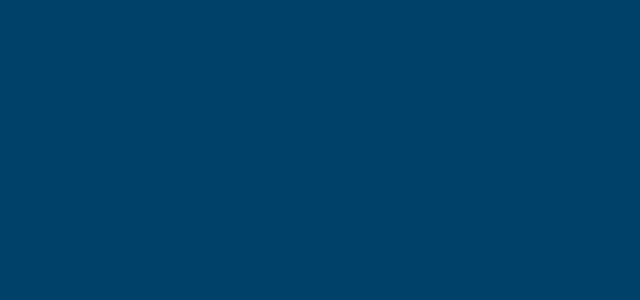
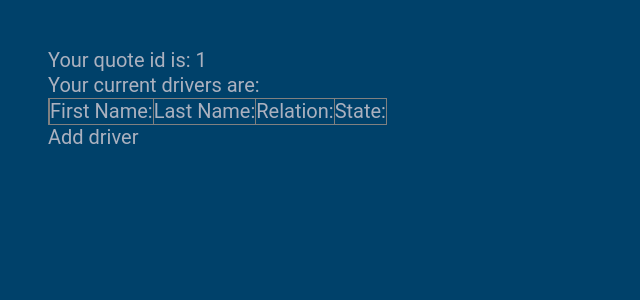
Before and after one commit to strikeouts27/django_insurance, a Django app: page /driver/list/1 in a window 1280 px wide. Before the commit the part shown is empty. Shown: the top 300 px of the page, without its empty margins (0-640 px from the left). Run offline with Django 5.2, Linux system fonts and the light colour scheme; data that the repository does not hold is empty.

Commit message:
driver list view work

```diff
--- a/django_insurance/quote/templates/base.html
+++ b/django_insurance/quote/templates/base.html
@@ -13,6 +13,7 @@
             <h1 class="title">{{ title }}</h1>
             <h2 class="subtitle">
                 {% block page_content %} {% endblock page_content%}
+                {% block list_content %} {% endblock list_content %}
             </h2>
         </section>
     </body>
--- a/django_insurance/quote/templates/driver-list.html
+++ b/django_insurance/quote/templates/driver-list.html
@@ -5,4 +5,24 @@
 
 <p>Your quote id is: {{ quote_id }}</p>
 
+<p>Your current drivers are: </p>
+<table border="1">
+    <th>
+        <td>First Name:  </td>
+        <td>Last Name: </td>
+        <td>Relation: </td>
+        <td>State: </td>
+    </th>
+    {% for driver in driver_list %}
+    <tr>
+        <td>{{ driver.driver_first_name }}</td>
+        <td>{{ driver.driver_last_name }} </td>
+        <td>{{ driver.driver_relation }}</td>
+        <td>{{ driver.drivers_license_state }}</td>
+    </tr>
+    {% endfor %}
+</table>
+
+<button border="1">Add driver</button>
+
 {% endblock list_content %}
--- a/django_insurance/quote/views.py
+++ b/django_insurance/quote/views.py
@@ -105,6 +105,8 @@ class DriverListView(ListView):
     def get_context_data(self, **kwargs: Any) -> dict[str, Any]:
         context = super().get_context_data(**kwargs)
         context['quote_id'] = self.quote_id
+        driver_list = models.Driver.objects.filter(quote_id=self.quote_id)
+        context['driver_list'] = driver_list
         return context
 
 
```
